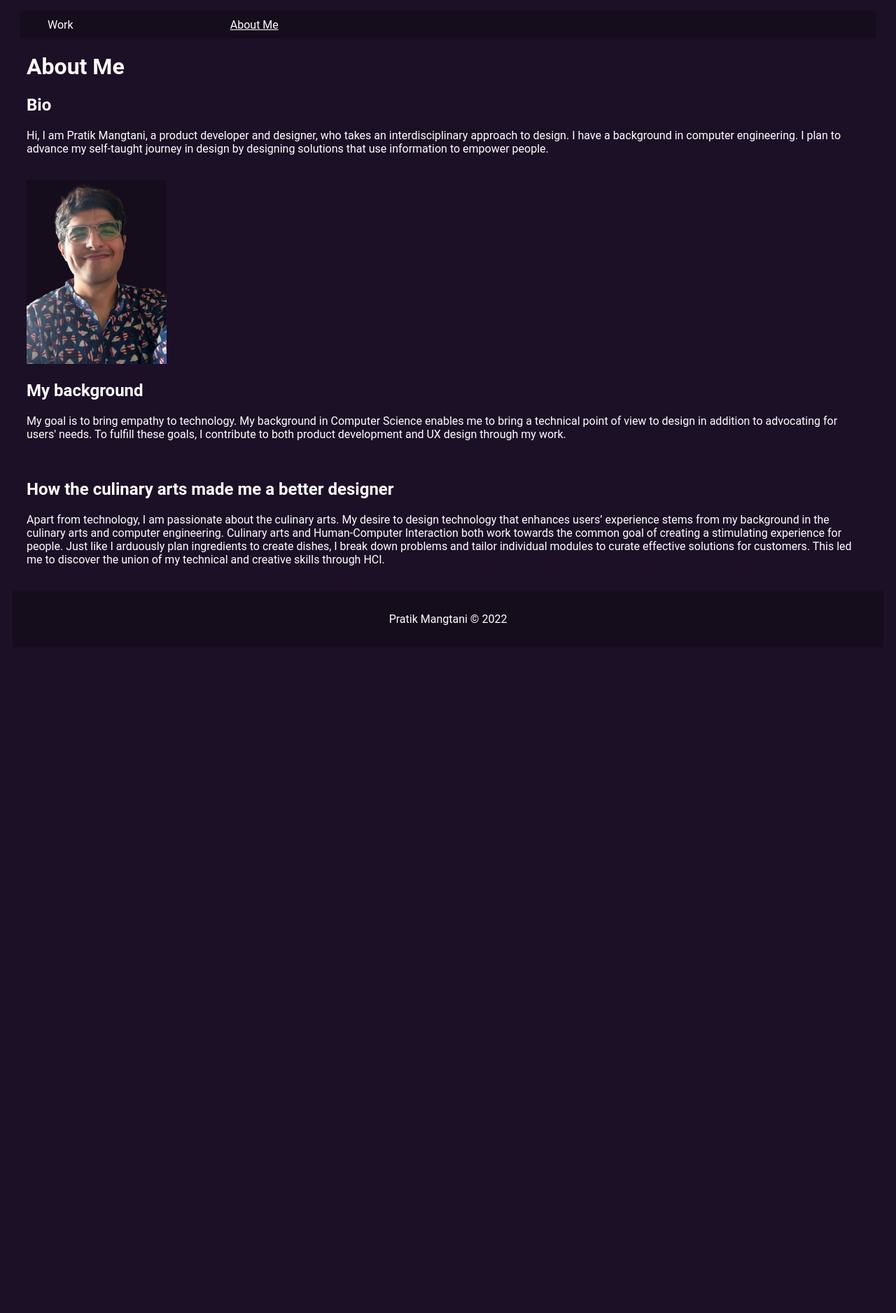
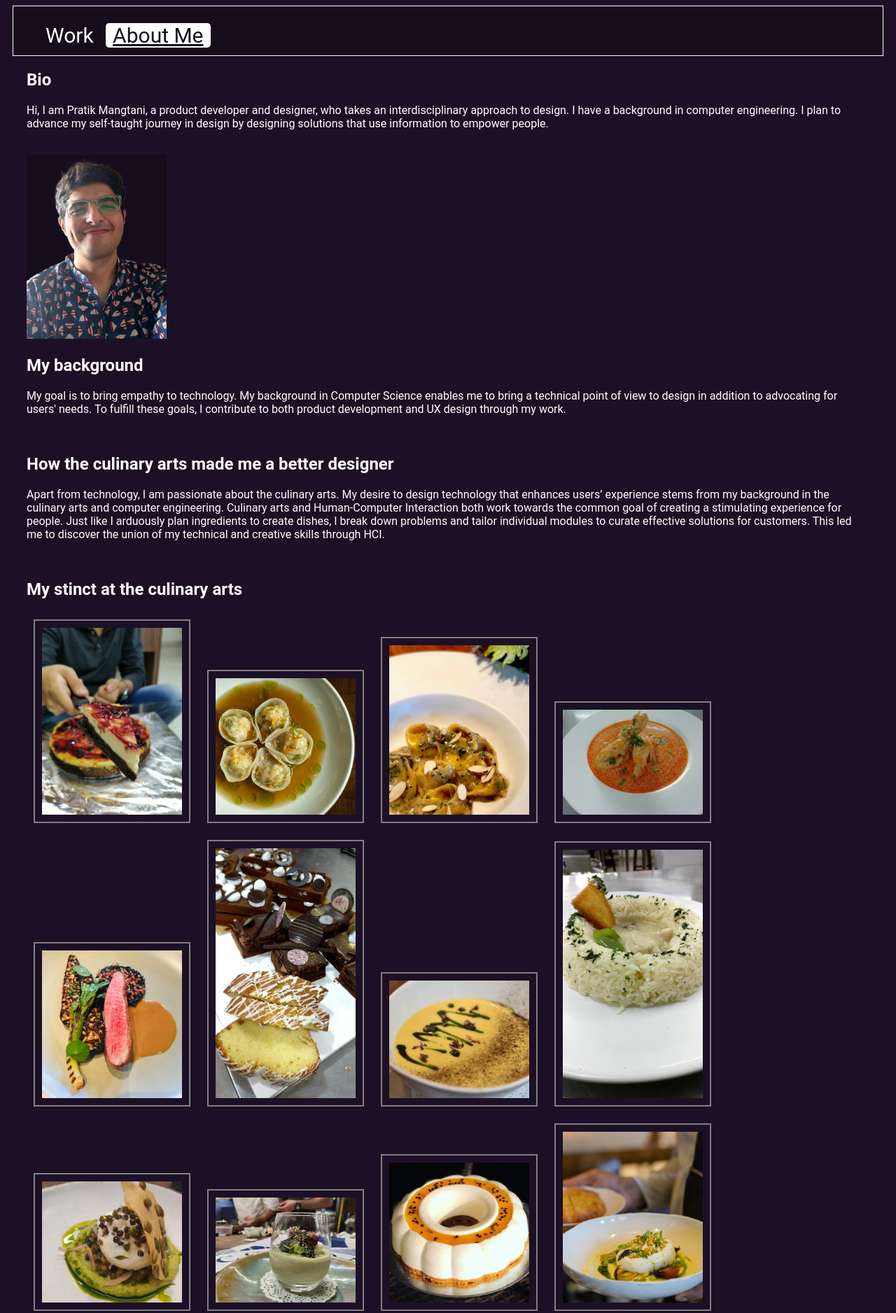
Before and after one commit to pratik-mangtani/portfolio-content, a plain HTML site: page about.html in a window 1280 px wide. Shown: the top 1876 px of the page at 70% size. Before the commit the page ends 933 px from the top, so only its background shows below. Drawn offline with Linux system fonts and the light colour scheme.

Commit message:
Add files via upload

```diff
--- a/about.html
+++ b/about.html
@@ -22,15 +22,16 @@
 	<!-- Header is a sematic tag page that aids readability -->
 	<header>
 		<!-- Nav is a sematic tag page that aids accessibility -->
-		<nav>
-			<ul>
+		<!-- <img src="images/favicon.png"> -->
+		<nav class="topnav">
+			<div>
 				<!-- Since I am on the index file I added class = action to the link to index. -->
-				<li><a href = "index.html" >Work</a></li>
-				<li class="active"><a href = "about.html">About Me</a></li>
-			</ul>
+				<a href = "index.html" >Work</a>
+				<a class="active" href = "about.html">About Me</a>
+			</div>
 		</nav>
 		<!-- The h1 is a semantic tag that aids accessibility -->
-		<h1>About Me</h1>
+
 	</header>
 
 	<!-- Every page should have a main tag for accessibility -->
@@ -56,6 +57,22 @@
         </p>
         <br>
 
+		<h2>My stinct at the culinary arts</h2>
+		<div class="gallery">
+			<img src="images/culinary_arts_01.jpeg" alt="Cheesecake for a friend">
+			<img src="images/culinary_arts_02.jpeg" alt="Dumplings at The Table">
+			<img src="images/culinary_arts_03.jpeg" alt="Pumpkin dumplings">
+			<img src="images/culinary_arts_04.jpeg" alt="Chicken for the soul">
+			<img src="images/culinary_arts_05.jpeg" alt="Beef with beetroot crackers">
+			<img src="images/culinary_arts_06.jpeg" alt="Brownies from Le Flamington">
+			<img src="images/culinary_arts_07.jpeg" alt="Corn soup infussed with basil">
+			<img src="images/culinary_arts_08.jpeg" alt="Chicken with rice and parsley">
+			<img src="images/culinary_arts_09.jpeg" alt="Buratta cheese with sunflower seeds">
+			<img src="images/culinary_arts_10.jpeg" alt="Matcha pannacotta">
+			<img src="images/culinary_arts_11.jpeg" alt="Bundt passionfruit cheesecake">
+			<img src="images/culinary_arts_12.jpeg" alt="Buratta cheese with corn milk">
+			<img src="images/culinary_arts_13.jpeg" alt="Mezze platter">
+		</div>
 
 
 	</main>
--- a/css/style.css
+++ b/css/style.css
@@ -7,31 +7,45 @@ html *{
 body{
     background-color: #1C1026;
 }
+header{
+    /* justify-content: space-between;
+    align-items: center; */
+    height: 50px;
+    border: 1px #ffffff solid;
+    background: #150D1C;
+    padding: 10px 10px 10px 10px;
+    font-size: 30px;
+    text-align:center;
+}
+
 footer{
     background: #150D1C;
     padding: 15px 20px;
     display: block;
 }
 nav{
-    background: #150D1C;
+
     display: block;
     min-height: 100%;
+    text-align: center;
+    padding: 14px 16px;
+    float:left;
+
 }
 
-nav li{
-	padding:10px;
-	width:25%;
-	display: inline-block;
-	width: 20%;
-}
-.topnav{
-    text-align: left
-}
+
+
 a{
     text-decoration :none;
 }
-.active a{
+a.active{
 	text-decoration: underline;
+    background-color: #ffffff;
+    color: #150D1C;
+    border-radius: 5px;
+}
+nav a:hover {
+    background-color: grey;
 }
 footer{
     text-align: center;
@@ -67,3 +81,22 @@ footer{
 .cover_image:hover{
    opacity: 0.5;
 }
+.scroll_button{
+    background-color: #150D1C;
+    padding: 10px;
+    margin: 10px;
+    align-items: center;
+    margin: auto;
+    text-decoration: underline;
+}
+.gallery img{
+    width: 200px;
+    margin: 10px 10px 10px 10px;
+    padding: 10px 10px 10px 10px;
+    border: 2px solid grey;
+
+
+}
+.gallery img:hover{
+    width: 240px;
+}
```
Also changed, not shown: beyond_barcode.html (+7 -6 lines), hwp.html (+7 -6 lines), index.html (+19 -10 lines), images/culinary_arts_01.jpeg (added), images/culinary_arts_02.jpeg (added), images/culinary_arts_03.jpeg (added), images/culinary_arts_04.jpeg (added), images/culinary_arts_05.jpeg (added), images/culinary_arts_06.jpeg (added), images/culinary_arts_07.jpeg (added), images/culinary_arts_08.jpeg (added), images/culinary_arts_09.jpeg (added), images/culinary_arts_10.jpeg (added), images/culinary_arts_11.jpeg (added), 2 more files.
